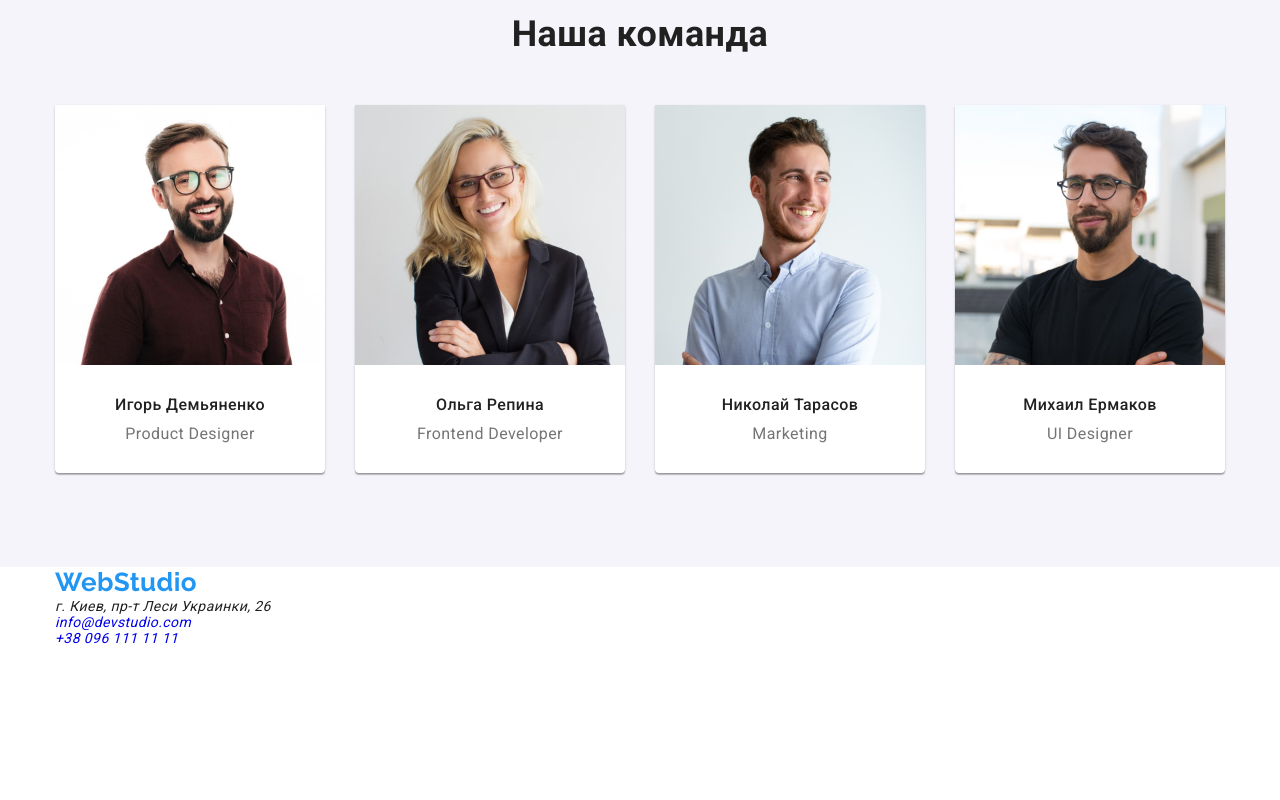
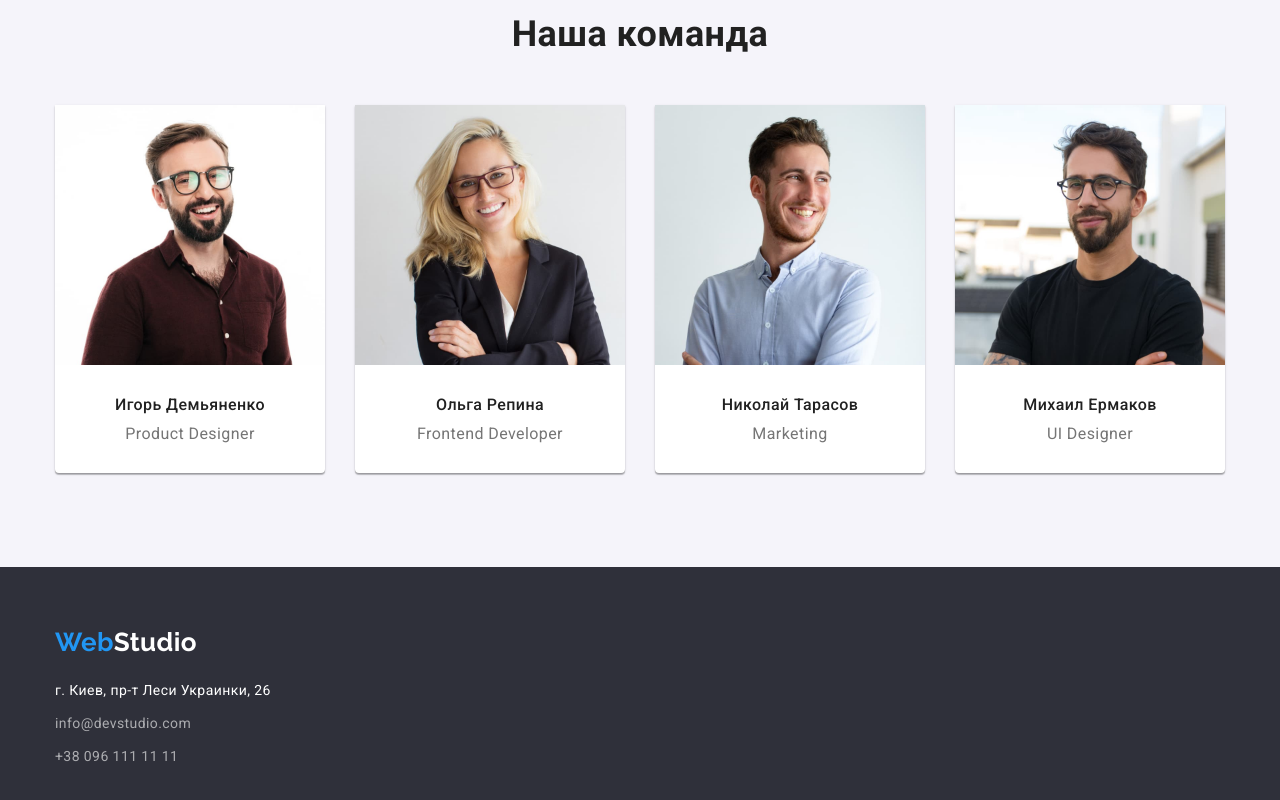
Before and after one commit to lexk87/goit-markup-hw-03, a plain HTML site: page index.html in a window 1280 px wide. Shown: the part 1528-2328 px from the top of the page. Before the commit the page ends 2174 px from the top, so only its background shows below. Drawn offline with nearby package versions, Linux system fonts and the light colour scheme.

Commit message:
Добавляет разметку и стили футера

```diff
--- a/css/styles.css
+++ b/css/styles.css
@@ -301,3 +301,45 @@ img {
     line-height: calc(19 / 16);
     color: var(--secondary-text-color);
 }
+
+/* Футер страницы */
+.site-footer {
+    background-color: var(--footer-bg-color);
+    padding-top: 60px;
+    padding-bottom: 60px;
+}
+
+/* Логотип футера */
+.footer-logo {
+    display: inline-block;
+    margin-bottom: 20px;
+}
+
+.footer-logo-color {
+    color: var(--footer-primary-text-color);
+}
+
+/* Адрес футера */
+.footer-address {
+    font-style: normal;
+}
+
+.footer-address-location {
+    line-height: calc(24 / 14);
+    color: var(--footer-primary-text-color);
+    margin-bottom: 9px;
+}
+
+.footer-address-list-item:not(:last-child) {
+    margin-bottom: 9px;
+}
+
+.footer-address-list-item-link {
+    line-height: calc(24 / 14);
+    color: var(--footer-secondary-text-color);
+}
+
+.footer-address-list-item-link:hover,
+.footer-address-list-item-link:focus {
+    color: var(--accent-color);
+}
```
